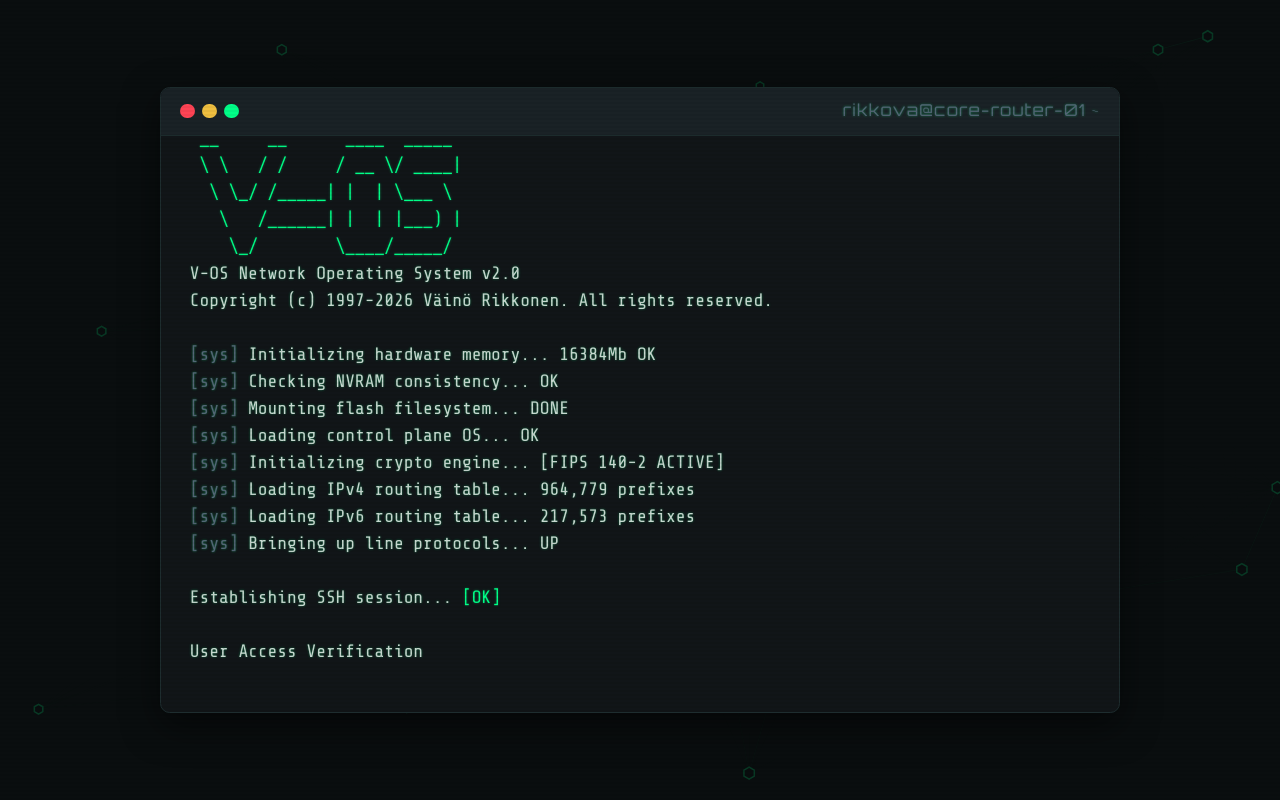
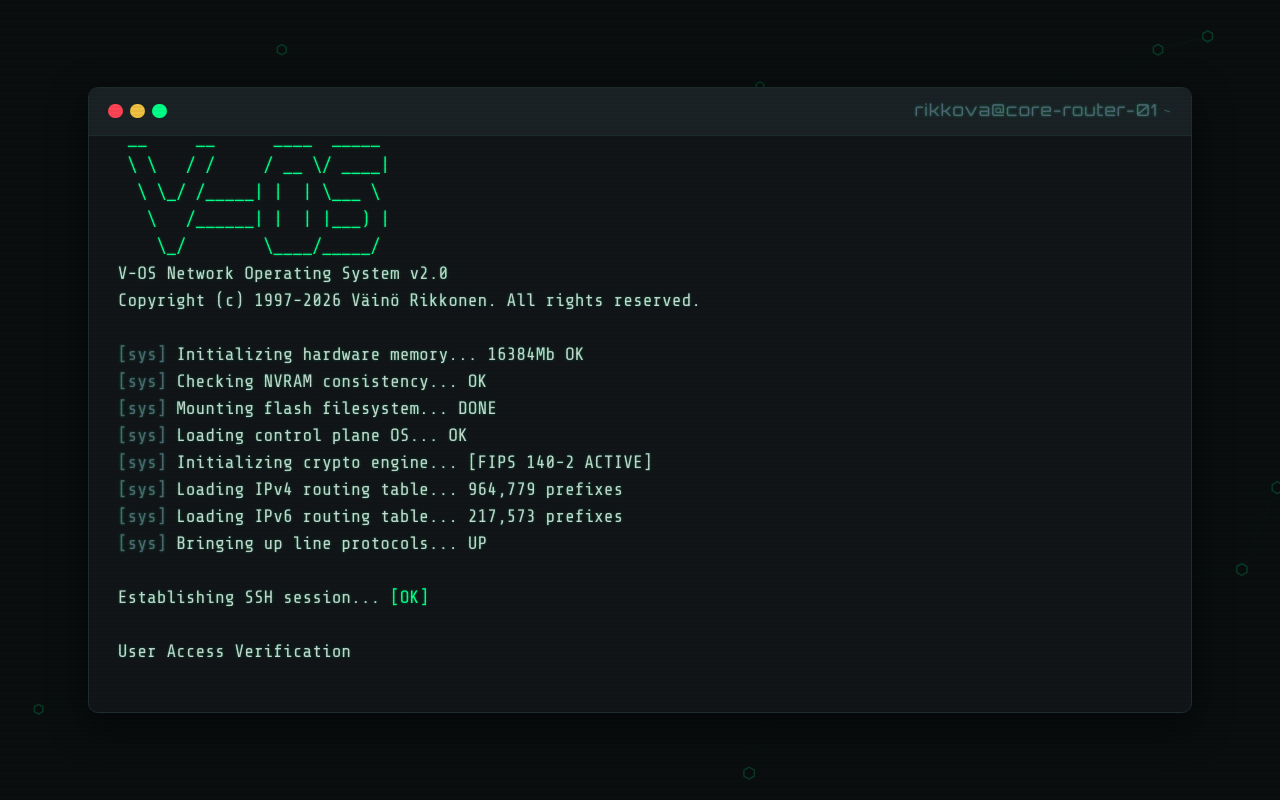
Before and after one commit to rikkova/rikkova.fi, a plain HTML site: page index.html in a window 1280 px wide. Drawn offline with nearby package versions, Linux system fonts and the light colour scheme.

Commit message:
Update index.html

```diff
--- a/index.html
+++ b/index.html
@@ -94,7 +94,7 @@
       background: var(--surface); /* Now it will follow the theme! */
       backdrop-filter: blur(5px);
       width: 100%;
-      max-width: 800px;
+      max-width: 920px;
       box-shadow: 0 10px 30px rgba(0,0,0,0.5);
     }
 
```
